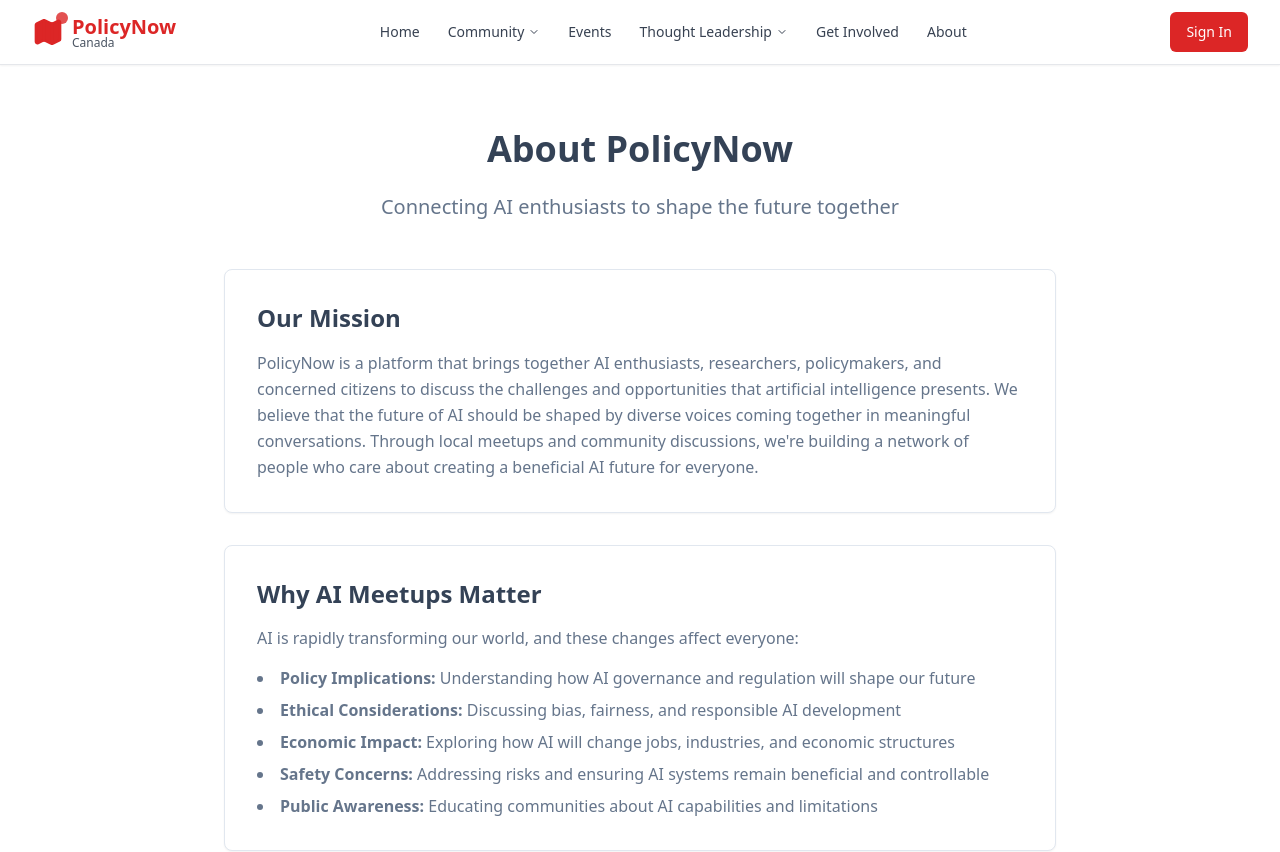
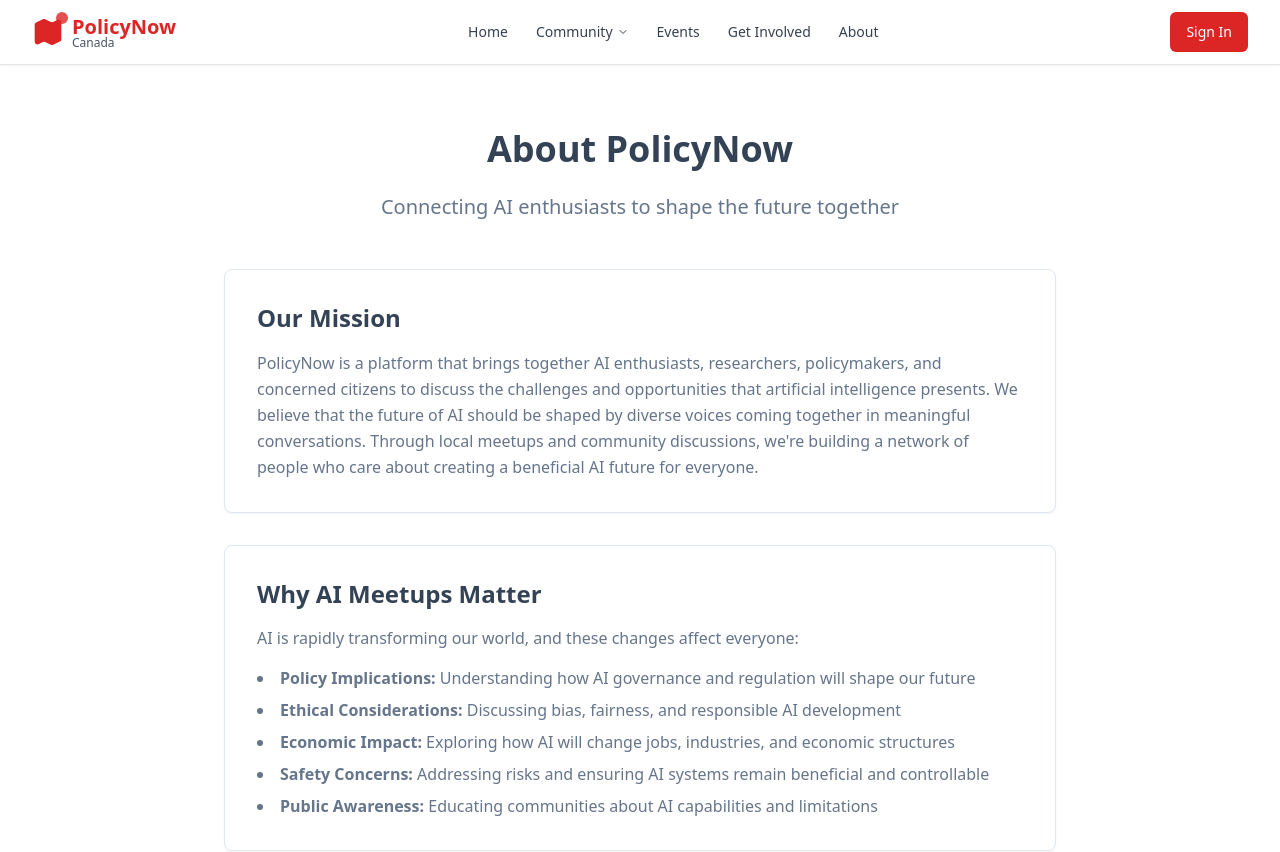
Before and after one commit to probait/public-voice-network, a React (Vite) app: page /about in a window 1280 px wide. Shown: the top 852 px of the page. Built offline with nearby package versions, Linux system fonts and the light colour scheme.

Commit message:
Remove Thought Leadership section
Remove Thought Leadership section and submenus from the website.

```diff
--- a/src/components/Navigation.tsx
+++ b/src/components/Navigation.tsx
@@ -96,38 +96,6 @@ const Navigation = () => {
                   Events
                 </Link>
 
-
-                <div
-                  className="relative"
-                  onMouseEnter={() => handleMouseEnter('thought-leadership')}
-                  onMouseLeave={handleMouseLeave}
-                >
-                  <button className="text-gray-700 hover:text-red-600 px-3 py-2 rounded-md text-sm font-medium transition-colors flex items-center">
-                    Thought Leadership
-                    <ChevronDown className={`ml-1 h-3 w-3 transition-transform duration-200 ${openDropdown === 'thought-leadership' ? 'rotate-180' : ''}`} />
-                  </button>
-                  {openDropdown === 'thought-leadership' && (
-                    <div className="absolute top-full left-0 mt-0 w-80 bg-white border border-gray-200 rounded-md shadow-lg z-50">
-                      <div className="p-4 space-y-3">
-                        <Link
-                          to="/prompts"
-                          className="block p-3 rounded-md hover:bg-gray-50 transition-colors"
-                        >
-                          <div className="font-medium text-sm text-gray-900">Curated Prompts</div>
-                          <p className="text-sm text-gray-600 mt-1">Current prompts seeking policy contributions</p>
-                        </Link>
-                        <Link
-                          to="/roundtables"
-                          className="block p-3 rounded-md hover:bg-gray-50 transition-colors"
-                        >
-                          <div className="font-medium text-sm text-gray-900">Roundtables</div>
-                          <p className="text-sm text-gray-600 mt-1">Upcoming and past contributor roundtables</p>
-                        </Link>
-                      </div>
-                    </div>
-                  )}
-                </div>
-
                 <Link to="/get-involved" className="text-gray-700 hover:text-red-600 px-3 py-2 rounded-md text-sm font-medium transition-colors">
                   Get Involved
                 </Link>
```
